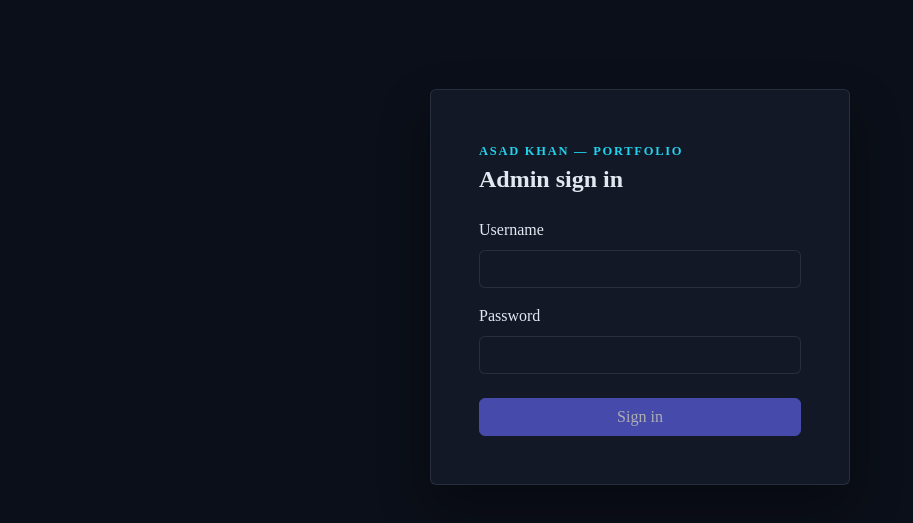
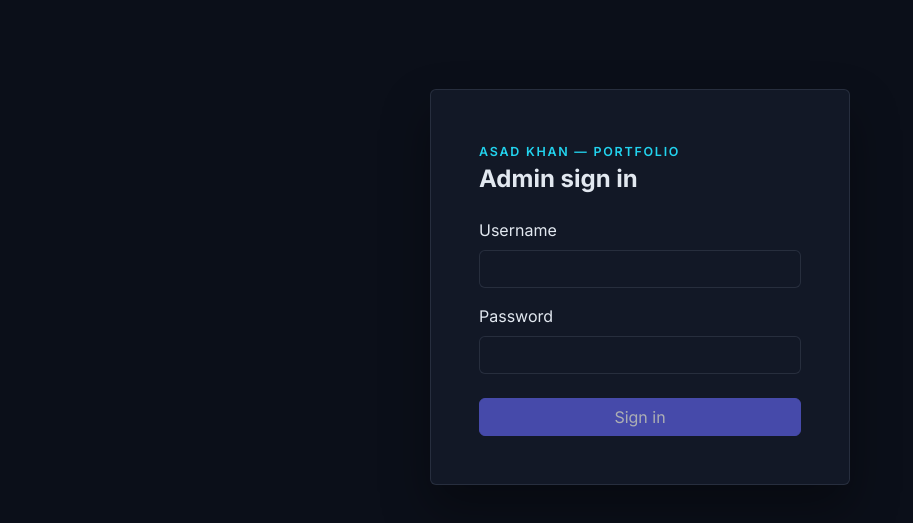
Before and after one commit to asadayy/Portfolio, a Next.js app: page /admin/login in a window 1280 px wide. Shown: the part 113-636 px from the top of the page, without its empty margins (0-913 px from the left). Built offline with nearby package versions, Linux system fonts and the light colour scheme; no server answers.

Commit message:
Fix Inter on public site: move next/font variables to <html> so --font-sans resolves at :root

```diff
--- a/app/layout.tsx
+++ b/app/layout.tsx
@@ -44,10 +44,15 @@ export default function RootLayout({
   children: React.ReactNode;
 }>) {
   return (
-    <html lang="en" data-bs-theme="light">
-      <body
-        className={`${geistSans.variable} ${geistMono.variable} ${inter.variable}`}
-      >
+    // Font variables live on <html> (the :root scope) so that --font-sans,
+    // declared on :root, can substitute --font-inter. On <body> they were
+    // invisible to :root and the site fell back to the default font.
+    <html
+      lang="en"
+      data-bs-theme="light"
+      className={`${geistSans.variable} ${geistMono.variable} ${inter.variable}`}
+    >
+      <body>
         {children}
         <Analytics />
       </body>
```
